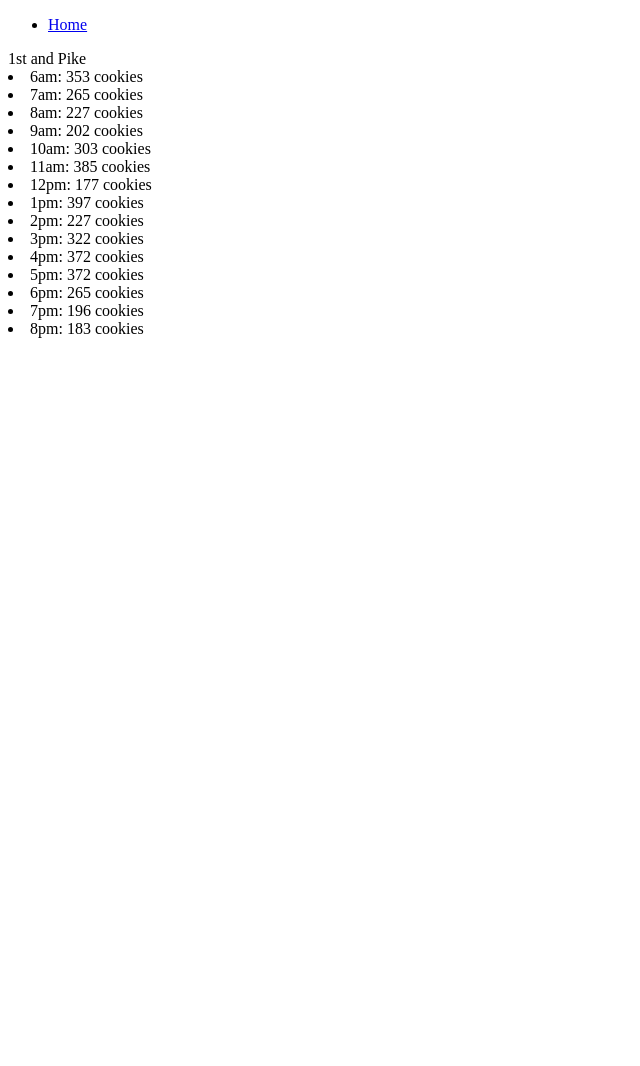
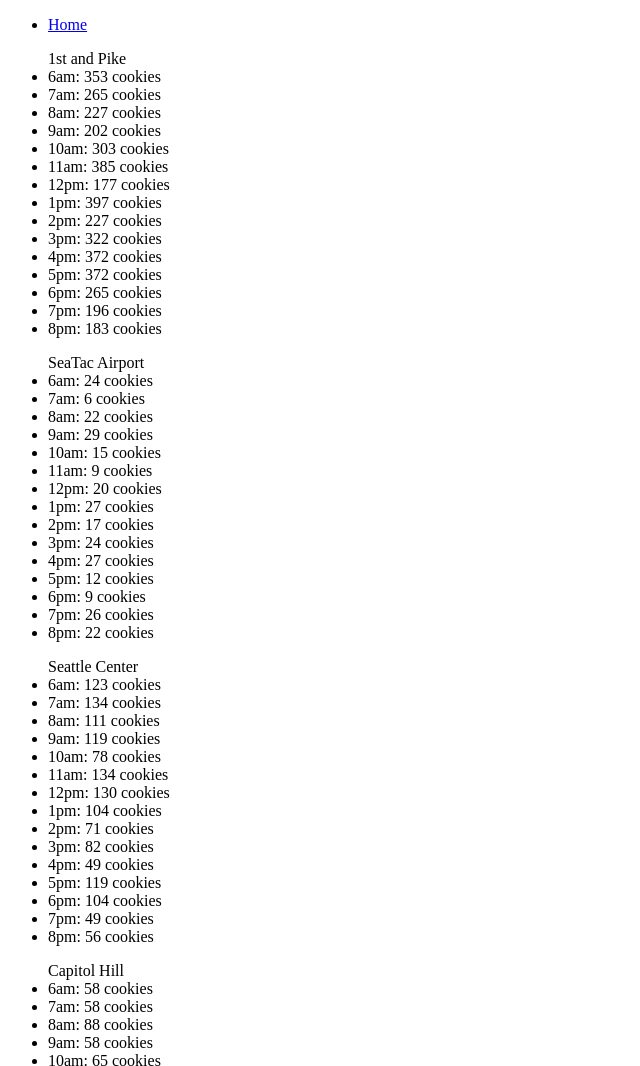
Before and after one commit to bomibear/salmonCookies, a plain HTML site: page sales.html in a window 1280 px wide. Shown: the top 1066 px of the page, without its empty margins (0-640 px from the left). Before the commit the page ends 800 px from the top, so only its background shows below. Drawn offline with Linux system fonts and the light colour scheme.

Commit message:
data displays for all stores

```diff
--- a/js/app.js
+++ b/js/app.js
@@ -15,9 +15,115 @@ var pike = {
     }
   },
   render: function() {
-    var ulEl = document.getElementById('store-container');
+    var divEl = document.getElementById('store-container');
     this.customerPerHour();
+    var ulEl = document.createElement('ul');
     ulEl.textContent = this.name;
+    divEl.appendChild(ulEl);
+    for(var i = 0; i < 15; i++) {
+      var liEl = document.createElement('li');
+      liEl.textContent = hours[i] + ': ' + this.avgCookiePerHour[i] + ' cookies';
+      ulEl.appendChild(liEl);
+    }
+  }
+};
+
+var seaTac = {
+  name: 'SeaTac Airport',
+  minCustomer: 3,
+  maxCustomer: 24,
+  avgCookie: 1.2,
+  avgCookiePerHour: [],
+  customerPerHour: function() {
+    for(var i = 0; i < hours.length; i++) {
+      var cookiesPerCustomerPerHour = Math.ceil(Math.random() * (this.maxCustomer - this.minCustomer) + this.minCustomer);
+      this.avgCookiePerHour.push(Math.ceil(cookiesPerCustomerPerHour * this.avgCookie));
+    }
+  },
+  render: function() {
+    var divEl = document.getElementById('store-container');
+    this.customerPerHour();
+    var ulEl = document.createElement('ul');
+    ulEl.textContent = this.name;
+    divEl.appendChild(ulEl);
+    for(var i = 0; i < 15; i++) {
+      var liEl = document.createElement('li');
+      liEl.textContent = hours[i] + ': ' + this.avgCookiePerHour[i] + ' cookies';
+      ulEl.appendChild(liEl);
+    }
+  }
+};
+
+var seattleCenter = {
+  name: 'Seattle Center',
+  minCustomer: 11,
+  maxCustomer: 38,
+  avgCookie: 3.7,
+  avgCookiePerHour: [],
+  customerPerHour: function() {
+    for(var i = 0; i < hours.length; i++) {
+      var cookiesPerCustomerPerHour = Math.ceil(Math.random() * (this.maxCustomer - this.minCustomer) + this.minCustomer);
+      this.avgCookiePerHour.push(Math.ceil(cookiesPerCustomerPerHour * this.avgCookie));
+    }
+  },
+  render: function() {
+    var divEl = document.getElementById('store-container');
+    this.customerPerHour();
+    var ulEl = document.createElement('ul');
+    ulEl.textContent = this.name;
+    divEl.appendChild(ulEl);
+    for(var i = 0; i < 15; i++) {
+      var liEl = document.createElement('li');
+      liEl.textContent = hours[i] + ': ' + this.avgCookiePerHour[i] + ' cookies';
+      ulEl.appendChild(liEl);
+    }
+  }
+};
+
+var capitolHill = {
+  name: 'Capitol Hill',
+  minCustomer: 20,
+  maxCustomer: 38,
+  avgCookie: 2.3,
+  avgCookiePerHour: [],
+  customerPerHour: function() {
+    for(var i = 0; i < hours.length; i++) {
+      var cookiesPerCustomerPerHour = Math.ceil(Math.random() * (this.maxCustomer - this.minCustomer) + this.minCustomer);
+      this.avgCookiePerHour.push(Math.ceil(cookiesPerCustomerPerHour * this.avgCookie));
+    }
+  },
+  render: function() {
+    var divEl = document.getElementById('store-container');
+    this.customerPerHour();
+    var ulEl = document.createElement('ul');
+    ulEl.textContent = this.name;
+    divEl.appendChild(ulEl);
+    for(var i = 0; i < 15; i++) {
+      var liEl = document.createElement('li');
+      liEl.textContent = hours[i] + ': ' + this.avgCookiePerHour[i] + ' cookies';
+      ulEl.appendChild(liEl);
+    }
+  }
+};
+
+var alki = {
+  name: 'Alki',
+  minCustomer: 2,
+  maxCustomer: 16,
+  avgCookie: 4.6,
+  avgCookiePerHour: [],
+  customerPerHour: function() {
+    for(var i = 0; i < hours.length; i++) {
+      var cookiesPerCustomerPerHour = Math.ceil(Math.random() * (this.maxCustomer - this.minCustomer) + this.minCustomer);
+      this.avgCookiePerHour.push(Math.ceil(cookiesPerCustomerPerHour * this.avgCookie));
+    }
+  },
+  render: function() {
+    var divEl = document.getElementById('store-container');
+    this.customerPerHour();
+    var ulEl = document.createElement('ul');
+    ulEl.textContent = this.name;
+    divEl.appendChild(ulEl);
     for(var i = 0; i < 15; i++) {
       var liEl = document.createElement('li');
       liEl.textContent = hours[i] + ': ' + this.avgCookiePerHour[i] + ' cookies';
@@ -27,3 +133,7 @@ var pike = {
 };
 
 pike.render();
+seaTac.render();
+seattleCenter.render();
+capitolHill.render();
+alki.render();
--- a/sales.html
+++ b/sales.html
@@ -15,7 +15,8 @@
     </header>
 
     <main>
-      <div id="store-container"></ul>
+      <div id="store-container"></div>
+      <img src="./assets/salmon.png">
     </main>
 
     <script src="js/app.js"></script>
```
Also changed, not shown: index.html (+1 -1 lines).
